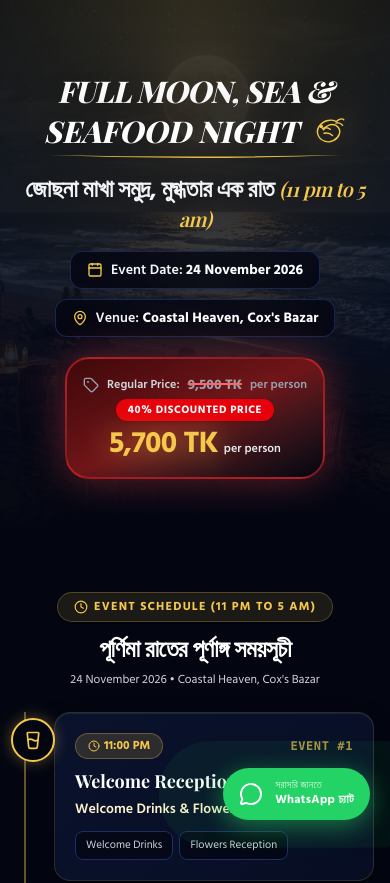
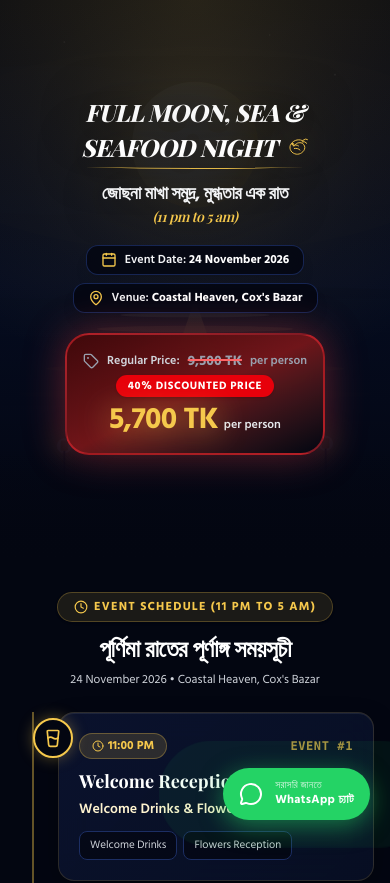
Before and after one commit to nazm0l/fullmoon, a Next.js app: page / in a window 390 px wide. Shown: the top 883 px of the page. Built offline with nearby package versions, Linux system fonts and the light colour scheme; no server answers.

Commit message:
feat: use clean beach and moon svg for hero background with reduced opacity and refined mobile typography

```diff
--- a/src/app/layout.tsx
+++ b/src/app/layout.tsx
@@ -72,7 +72,7 @@ export default function RootLayout({
 
   return (
     <html lang="bn" className={`${hindSiliguri.variable} ${playfair.variable} font-sans`}>
-      <body className="bg-night-950 text-gray-100 min-h-screen flex flex-col selection:bg-moon-gold selection:text-night-950 antialiased">
+      <body className="bg-night-950 text-gray-100 min-h-screen flex flex-col selection:bg-moon-gold selection:text-night-950 antialiased overflow-x-hidden">
         {pixelId && (
           <Script
             id="meta-pixel"
--- a/src/components/Hero.tsx
+++ b/src/components/Hero.tsx
@@ -5,43 +5,43 @@ import { Calendar, MapPin, Tag } from "lucide-react";
 export default function Hero() {
   return (
     <section className="relative min-h-[560px] sm:min-h-[640px] flex items-center justify-center overflow-hidden px-4 pt-10 pb-12 sm:pt-16 sm:pb-20">
-      {/* Background Full Moon Night & Moonlit Sea Visual */}
+      {/* Background Full Moon Night & Moonlit Sea Visual (Pure Beach & Moon SVG - No Persons) */}
       <div className="absolute inset-0 z-0 overflow-hidden pointer-events-none">
         <Image
-          src="/images/hero-moon-beach.jpg"
+          src="/images/hero-bg.svg"
           alt="Full Moon Night by the Sea - Cox's Bazar"
           fill
           priority
           unoptimized
           sizes="100vw"
-          className="object-cover object-center opacity-40 sm:opacity-45"
+          className="object-cover object-center opacity-25 sm:opacity-30"
         />
-        {/* Subtle Midnight Oceanic Vignette for High Text Readability */}
+        {/* Midnight Oceanic Vignette for High Text Readability */}
         <div className="absolute inset-0 bg-gradient-to-b from-[#02050f]/75 via-[#060e24]/60 to-[#030611]" />
 
         {/* Living Golden Lunar Glow Radiating from the Full Moon */}
-        <div className="absolute inset-0 bg-[radial-gradient(circle_at_top,rgba(245,200,76,0.18)_0%,transparent_65%)]" />
+        <div className="absolute inset-0 bg-[radial-gradient(circle_at_top,rgba(245,200,76,0.15)_0%,transparent_65%)]" />
 
         {/* Soft Tide Mist Gradient at Bottom for Seamless Transition */}
         <div className="absolute bottom-0 inset-x-0 h-28 bg-gradient-to-t from-[#030611] to-transparent" />
       </div>
 
-      <div className="max-w-5xl mx-auto text-center relative z-10 flex flex-col items-center">
+      <div className="max-w-5xl mx-auto text-center relative z-10 flex flex-col items-center w-full px-2">
         {/* Main Poster Title Block */}
-        <div className="inline-block mb-2">
-          <div className="flex items-center justify-center gap-2 sm:gap-3">
-            <h1 className="font-serif text-3xl xs:text-4xl sm:text-6xl md:text-7xl font-extrabold tracking-tight text-white drop-shadow-[0_4px_24px_rgba(0,0,0,0.9)] italic uppercase">
+        <div className="flex flex-col items-center mb-2 max-w-full">
+          <div className="flex items-center justify-center">
+            <h1 className="font-serif text-2xl xs:text-3xl sm:text-5xl md:text-6xl lg:text-7xl font-extrabold tracking-tight text-white drop-shadow-[0_4px_24px_rgba(0,0,0,0.9)] italic uppercase text-center leading-tight">
               Full Moon, Sea &amp;
             </h1>
           </div>
-          <div className="relative inline-flex items-center justify-center gap-3 mt-1">
-            <span className="font-serif text-3xl xs:text-4xl sm:text-6xl md:text-7xl font-extrabold text-white drop-shadow-[0_4px_24px_rgba(0,0,0,0.9)] italic uppercase">
+          <div className="relative inline-flex items-center justify-center gap-2 sm:gap-3 mt-1 max-w-full">
+            <span className="font-serif text-2xl xs:text-3xl sm:text-5xl md:text-6xl lg:text-7xl font-extrabold text-white drop-shadow-[0_4px_24px_rgba(0,0,0,0.9)] italic uppercase tracking-tight">
               Seafood Night
             </span>
 
             {/* Golden Prawn Outline Icon from Poster */}
             <svg
-              className="w-9 h-9 sm:w-14 sm:h-14 text-moon-gold shrink-0 drop-shadow-[0_0_20px_rgba(245,200,76,0.7)]"
+              className="w-6 h-6 sm:w-12 sm:h-12 md:w-14 md:h-14 text-moon-gold shrink-0 drop-shadow-[0_0_20px_rgba(245,200,76,0.7)]"
               viewBox="0 0 64 64"
               fill="none"
               stroke="currentColor"
@@ -59,7 +59,7 @@ export default function Hero() {
 
             {/* Signature Golden Curved Underline */}
             <svg
-              className="absolute -bottom-3 inset-x-0 w-full h-3 text-moon-gold overflow-visible"
+              className="absolute -bottom-2 sm:-bottom-3 inset-x-0 w-full h-2 sm:h-3 text-moon-gold overflow-visible"
               viewBox="0 0 300 12"
               fill="none"
               preserveAspectRatio="none"
@@ -74,24 +74,24 @@ export default function Hero() {
         </div>
 
         {/* Bangla Headline & Time from Poster */}
-        <h2 className="mt-4 sm:mt-8 text-2xl xs:text-3xl sm:text-4xl md:text-5xl font-bold tracking-tight text-white leading-tight drop-shadow-[0_4px_20px_rgba(0,0,0,0.85)]">
-          <span className="text-gray-100">
+        <h2 className="mt-3 sm:mt-6 text-lg xs:text-xl sm:text-3xl md:text-4xl lg:text-5xl font-bold tracking-tight text-white leading-tight drop-shadow-[0_4px_20px_rgba(0,0,0,0.85)] max-w-full px-2">
+          <span className="block sm:inline text-gray-100">
             জোছনা মাখা সমুদ্র, মুগ্ধতার এক রাত
           </span>{" "}
-          <span className="font-serif italic text-moon-gold font-normal text-xl sm:text-3xl">
+          <span className="inline-block font-serif italic text-moon-gold font-normal text-sm sm:text-2xl md:text-3xl mt-0.5 sm:mt-0">
             ({event.timeRange})
           </span>
         </h2>
 
         {/* Date and Venue Strip with Lucide Icons */}
-        <div className="mt-4 sm:mt-6 flex flex-wrap items-center justify-center gap-2.5 sm:gap-6 text-sm sm:text-base font-semibold text-gray-100">
-          <div className="flex items-center gap-2 px-4 py-2 rounded-xl bg-night-950/80 border border-night-700/80 shadow-lg backdrop-blur-md">
-            <Calendar className="w-4 h-4 sm:w-5 sm:h-5 text-moon-gold" />
+        <div className="mt-4 sm:mt-6 flex flex-col sm:flex-row items-center justify-center gap-2 sm:gap-4 text-xs sm:text-base font-semibold text-gray-100 max-w-full">
+          <div className="flex items-center gap-2 px-3.5 py-1.5 sm:px-4 sm:py-2 rounded-xl bg-night-950/80 border border-night-700/80 shadow-lg backdrop-blur-md">
+            <Calendar className="w-4 h-4 sm:w-5 sm:h-5 text-moon-gold shrink-0" />
             <span>Event Date: <strong className="text-white">{event.date}</strong></span>
           </div>
 
-          <div className="flex items-center gap-2 px-4 py-2 rounded-xl bg-night-950/80 border border-night-700/80 shadow-lg backdrop-blur-md">
-            <MapPin className="w-4 h-4 sm:w-5 sm:h-5 text-moon-gold" />
+          <div className="flex items-center gap-2 px-3.5 py-1.5 sm:px-4 sm:py-2 rounded-xl bg-night-950/80 border border-night-700/80 shadow-lg backdrop-blur-md">
+            <MapPin className="w-4 h-4 sm:w-5 sm:h-5 text-moon-gold shrink-0" />
             <span>Venue: <strong className="text-white">{event.venue}</strong></span>
           </div>
         </div>
--- a/src/components/Timeline.tsx
+++ b/src/components/Timeline.tsx
@@ -19,11 +19,11 @@ export default function Timeline() {
       </Reveal>
 
       {/* Vertical Timeline Container */}
-      <div className="relative pl-7 sm:pl-10 ml-2 sm:ml-6 border-l-2 border-moon-gold/40 space-y-4 sm:space-y-8">
+      <div className="relative pl-6 sm:pl-10 ml-4 sm:ml-8 border-l-2 border-moon-gold/40 space-y-4 sm:space-y-8">
         {event.schedule.map((item, index) => (
           <Reveal key={index} delayMs={index * 100} className="relative group">
             {/* Timeline Node Point with Lucide Icon */}
-            <div className={`absolute -left-[43px] sm:-left-[53px] top-1.5 flex items-center justify-center w-11 h-11 sm:w-13 sm:h-13 rounded-full bg-night-950 border-2 ${
+            <div className={`absolute -left-[25px] sm:-left-[31px] top-1.5 flex items-center justify-center w-10 h-10 sm:w-12 sm:h-12 rounded-full bg-night-950 border-2 ${
               item.isMagicHour ? "border-moon-gold shadow-[0_0_25px_rgba(245,200,76,0.8)] scale-110" : "border-moon-gold shadow-[0_0_15px_rgba(245,200,76,0.35)]"
             } group-hover:scale-110 transition-all duration-300 z-10 text-moon-gold`}>
               {index === 0 && <GlassWater className="w-5 h-5" />}
```
